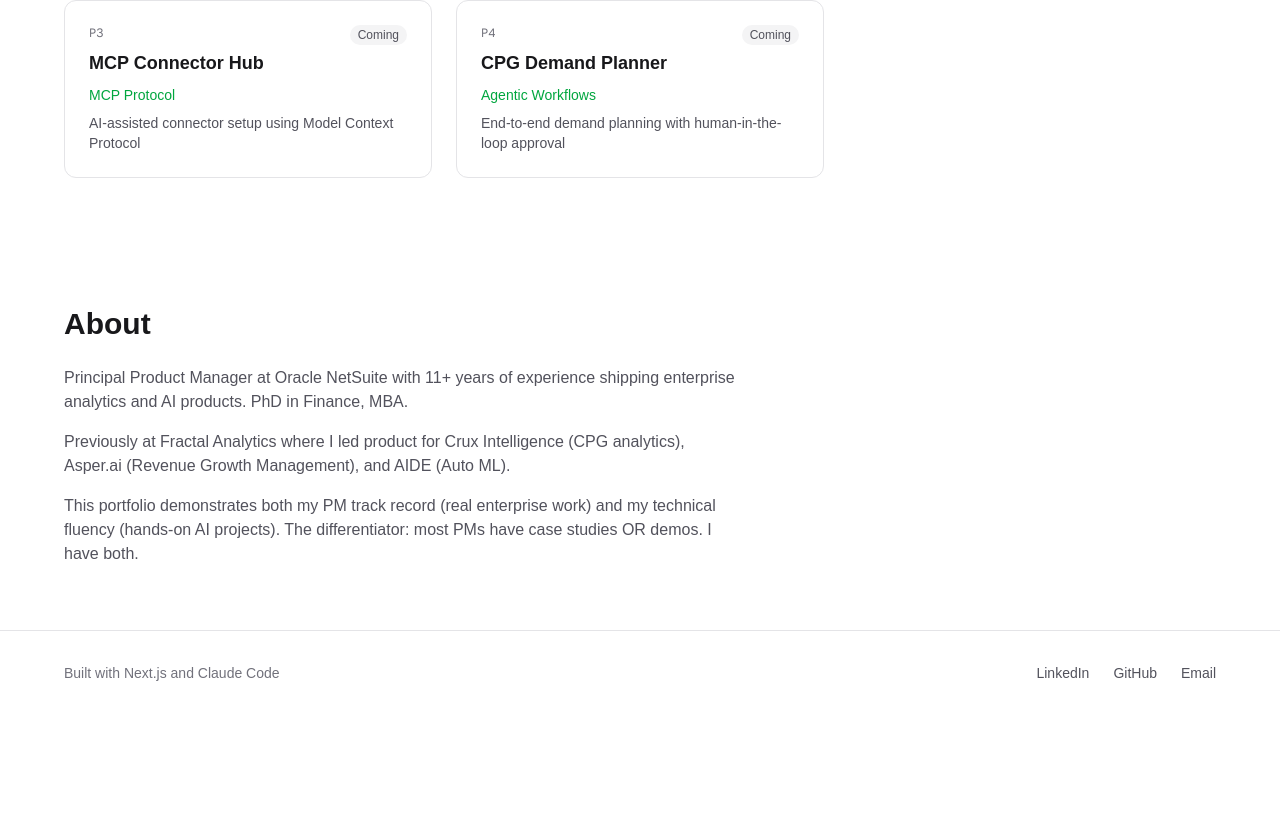
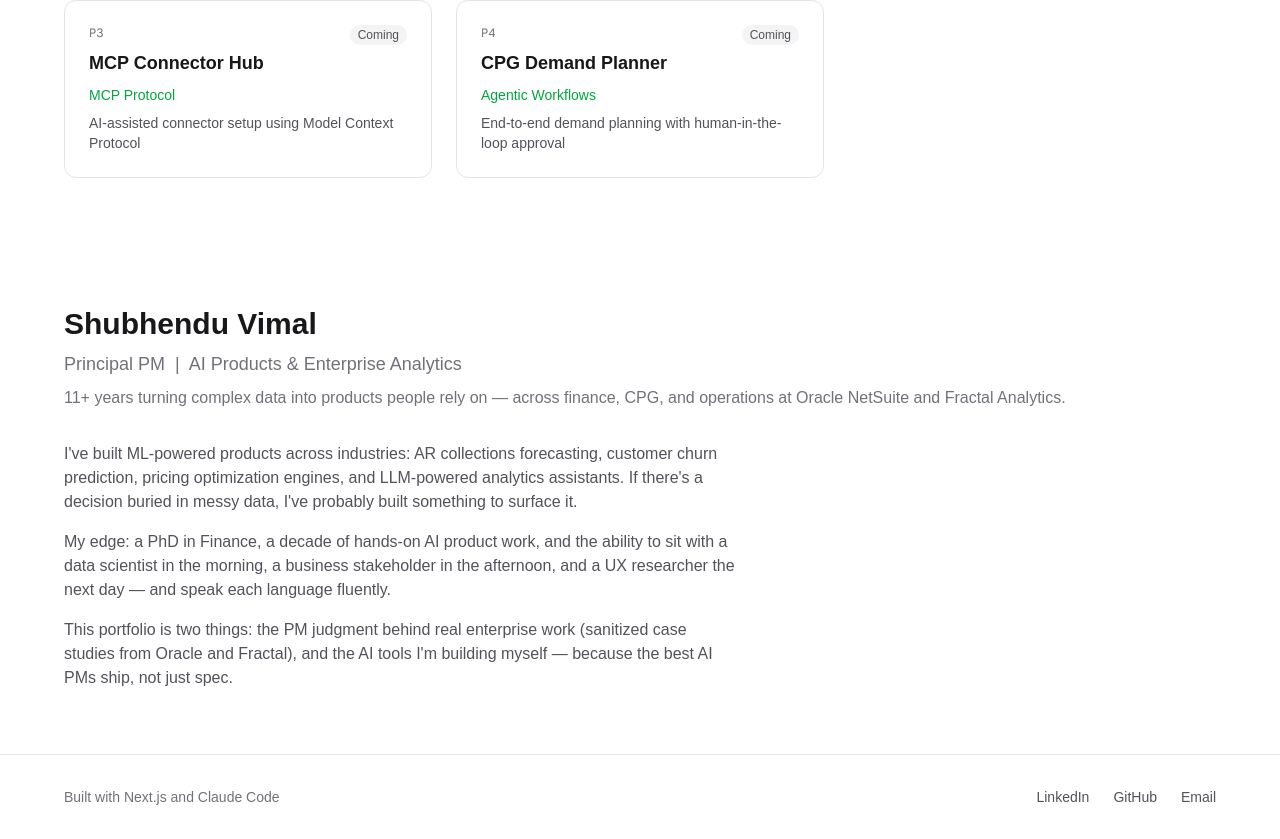
Before and after one commit to Shubhendu123/Shubhendu_Portfolio, a Next.js app in the folder portfolio-site/: page / in a window 1280 px wide. Shown: the part 1553-2392 px from the top of the page. Before the commit the page ends 2268 px from the top, so only its background shows below. Built offline with nearby package versions, Linux system fonts and the light colour scheme.

Commit message:
Rewrite About section with Aakash-style bold identity + fix footer email
Co-Authored-By: Claude Sonnet 4.6 <noreply@anthropic.com>

```diff
--- a/portfolio-site/src/app/page.tsx
+++ b/portfolio-site/src/app/page.tsx
@@ -206,20 +206,20 @@ export default function Home() {
       {/* About */}
       <section id="about" className="py-16 px-6 bg-white dark:bg-zinc-900">
         <div className="max-w-6xl mx-auto">
-          <h2 className="text-3xl font-bold text-zinc-900 dark:text-zinc-100 mb-6">About</h2>
+          <h2 className="text-3xl font-bold text-zinc-900 dark:text-zinc-100 mb-2">Shubhendu Vimal</h2>
+          <p className="text-lg font-medium text-zinc-500 dark:text-zinc-400 mb-2">Principal PM &nbsp;|&nbsp; AI Products &amp; Enterprise Analytics</p>
+          <p className="text-zinc-500 dark:text-zinc-400 mb-8">
+            11+ years turning complex data into products people rely on — across finance, CPG, and operations at Oracle NetSuite and Fractal Analytics.
+          </p>
           <div className="prose dark:prose-invert max-w-2xl">
             <p className="text-zinc-600 dark:text-zinc-400">
-              Principal Product Manager at Oracle NetSuite with 11+ years of experience
-              shipping enterprise analytics and AI products. PhD in Finance, MBA.
+              I&apos;ve built ML-powered products across industries: AR collections forecasting, customer churn prediction, pricing optimization engines, and LLM-powered analytics assistants. If there&apos;s a decision buried in messy data, I&apos;ve probably built something to surface it.
             </p>
             <p className="text-zinc-600 dark:text-zinc-400 mt-4">
-              Previously at Fractal Analytics where I led product for Crux Intelligence
-              (CPG analytics), Asper.ai (Revenue Growth Management), and AIDE (Auto ML).
+              My edge: a PhD in Finance, a decade of hands-on AI product work, and the ability to sit with a data scientist in the morning, a business stakeholder in the afternoon, and a UX researcher the next day — and speak each language fluently.
             </p>
             <p className="text-zinc-600 dark:text-zinc-400 mt-4">
-              This portfolio demonstrates both my PM track record (real enterprise work)
-              and my technical fluency (hands-on AI projects). The differentiator:
-              most PMs have case studies OR demos. I have both.
+              This portfolio is two things: the PM judgment behind real enterprise work (sanitized case studies from Oracle and Fractal), and the AI tools I&apos;m building myself — because the best AI PMs ship, not just spec.
             </p>
           </div>
         </div>
@@ -249,7 +249,7 @@ export default function Home() {
               GitHub
             </a>
             <a
-              href="mailto:shubhendu@gmail.com"
+              href="mailto:shubhendus@gmail.com"
               className="text-zinc-600 hover:text-zinc-900 dark:text-zinc-400 dark:hover:text-zinc-100"
             >
               Email
```
